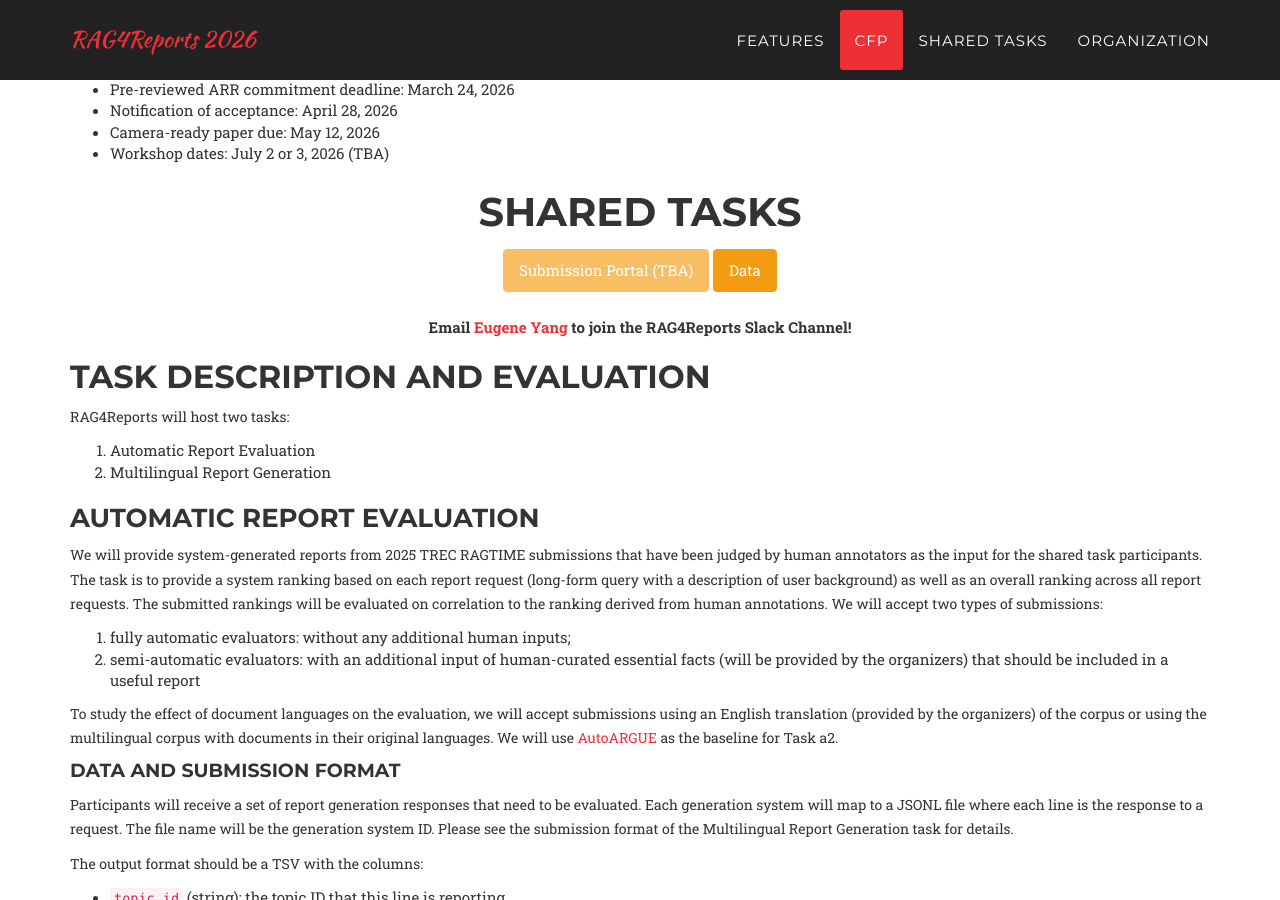
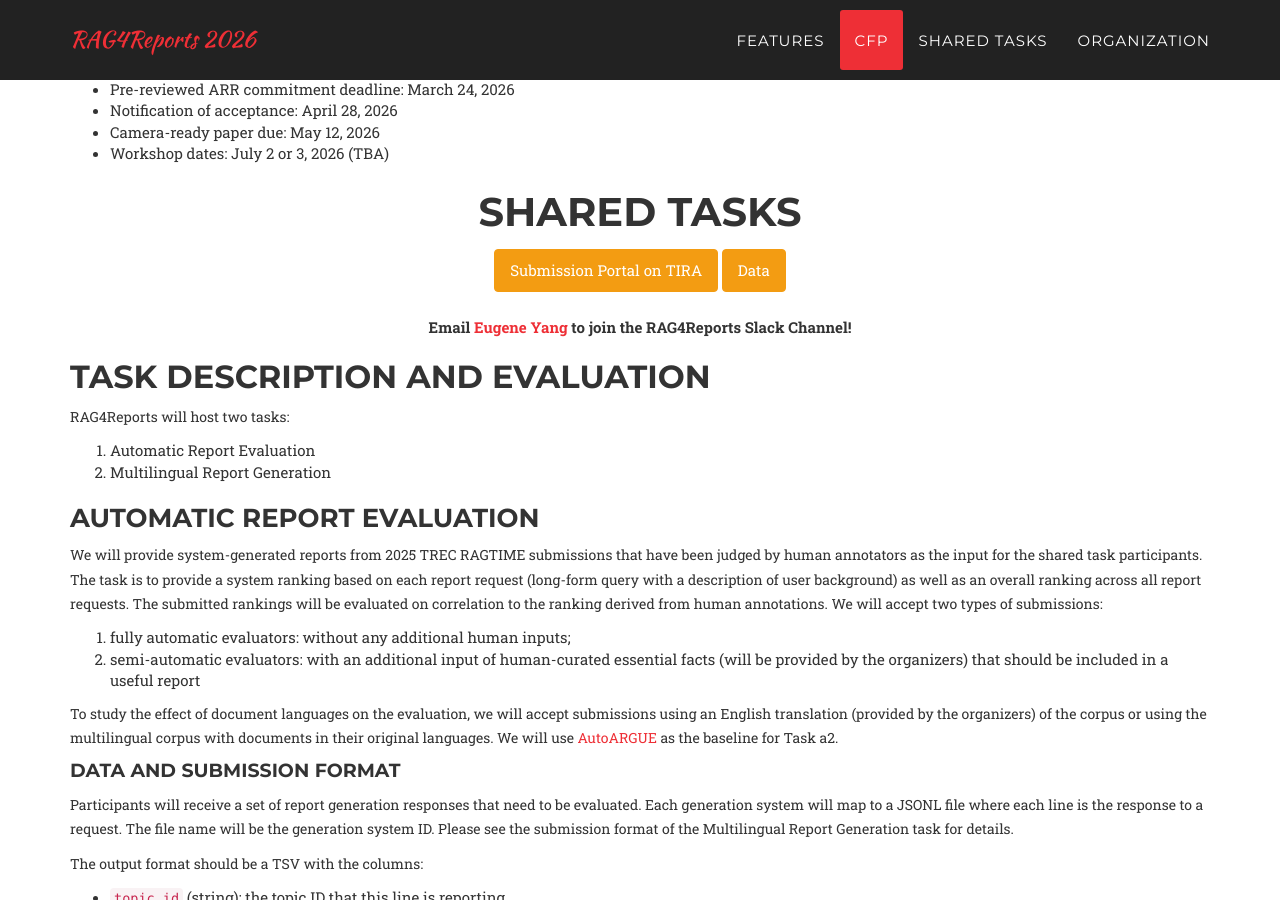
Before and after one commit to RAG4Reports/rag4reports.github.io, a Jekyll site: the page built from index.html, in a window 1280 px wide and 900 px high, scrolled down 2055 px. Built offline with Jekyll 4.4.1, drawn with Linux system fonts in a browser that asks for light colours; some web fonts are replaced.

Commit message:
Update submission portal link in overview.html

```diff
--- a/_includes/overview.html
+++ b/_includes/overview.html
@@ -17,7 +17,7 @@
                 <div class="col-lg-12 text-center">
                     <h2 class="section-heading" id="shared-tasks">Shared Tasks</h2>
                     <center>
-                        <a type="button" target="_blank" class="btn btn-warning" disabled>Submission Portal (TBA)</a>
+                        <a type="button" target="_blank" class="btn btn-warning" href="https://www.tira.io/task-overview/rag4reports/">Submission Portal on TIRA</a>
                         <a type="button" target="_blank" class="btn btn-warning" href="https://huggingface.co/datasets/hltcoe/rag4reports-2026">Data</a>
 
                     </center>
```
